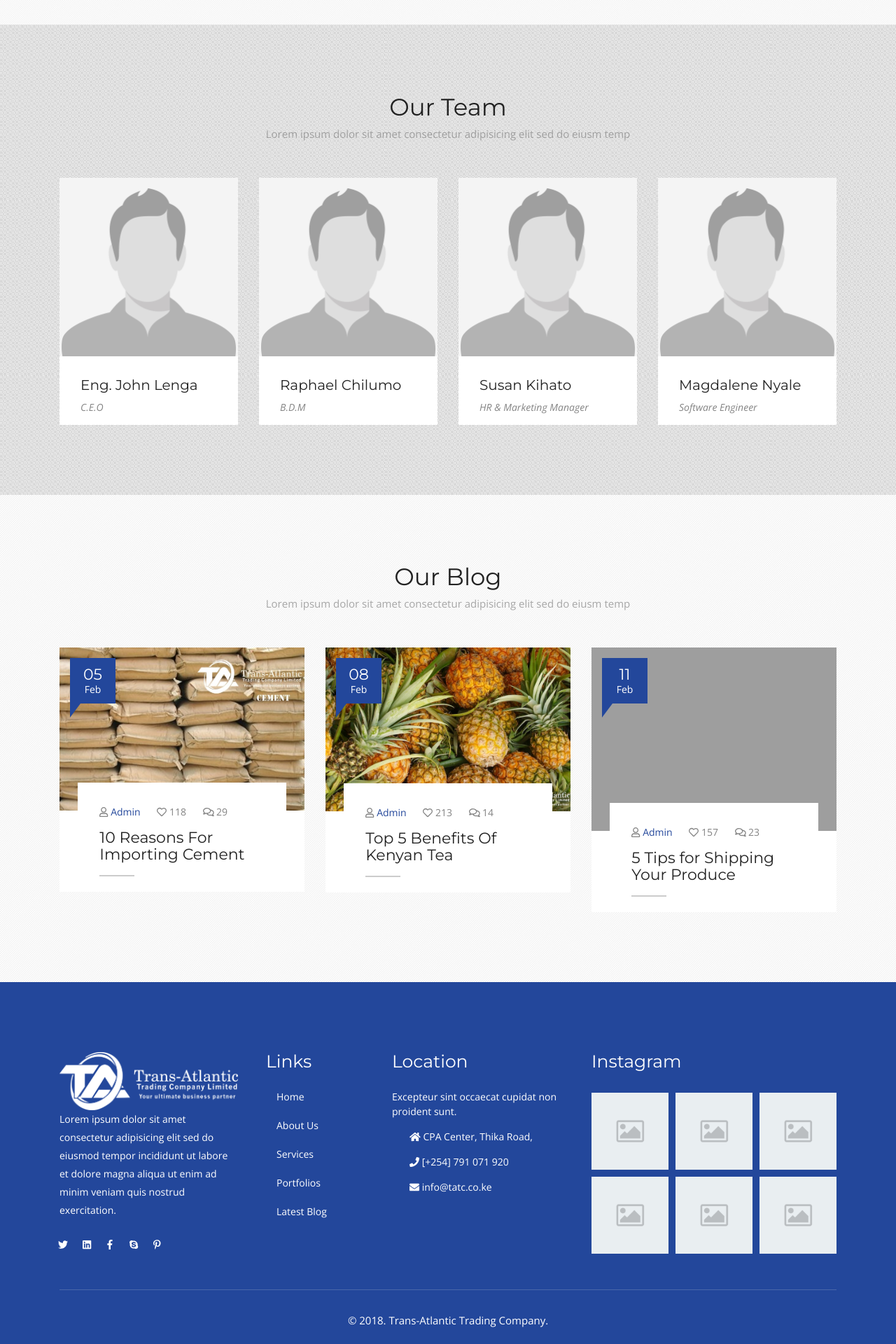
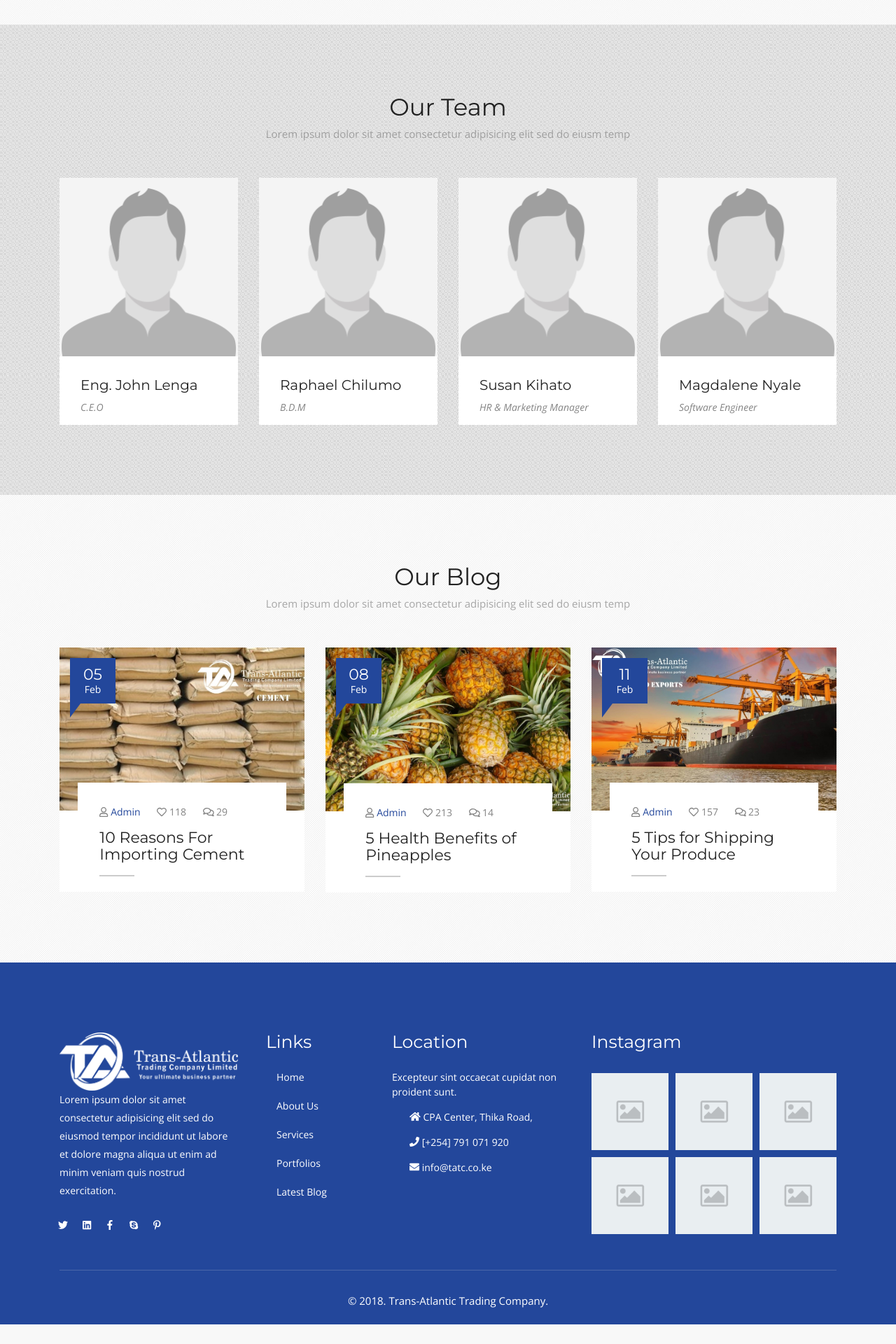
Before and after one commit to manutheitguy/tatc, a Django app: page / in a window 1280 px wide. Shown: the part 4226-6146 px from the top of the page at 70% size. After the commit the page ends 6118 px from the top, so only its background shows below. Run offline with Django 3.2, Linux system fonts and the light colour scheme; data that the repository does not hold is empty; some libraries are stand-ins or nearby versions; some web fonts are replaced; grey boxes are pictures that could not be loaded.

Commit message:
Customizing blog.html

```diff
--- a/home/templates/home/blog.html
+++ b/home/templates/home/blog.html
@@ -78,7 +78,7 @@
                             </li>
                         </ul>
                         <a href="#">
-                            <h4 class="card-title">Top 5 Benefits Of Kenyan Tea</h4>
+                            <h4 class="card-title">5 Health Benefits of Pineapples</h4>
                         </a>
                     </div>
                 </div>
```
Also changed, not shown: live-static-files/static-root/home/images/s1.jpg (added).
